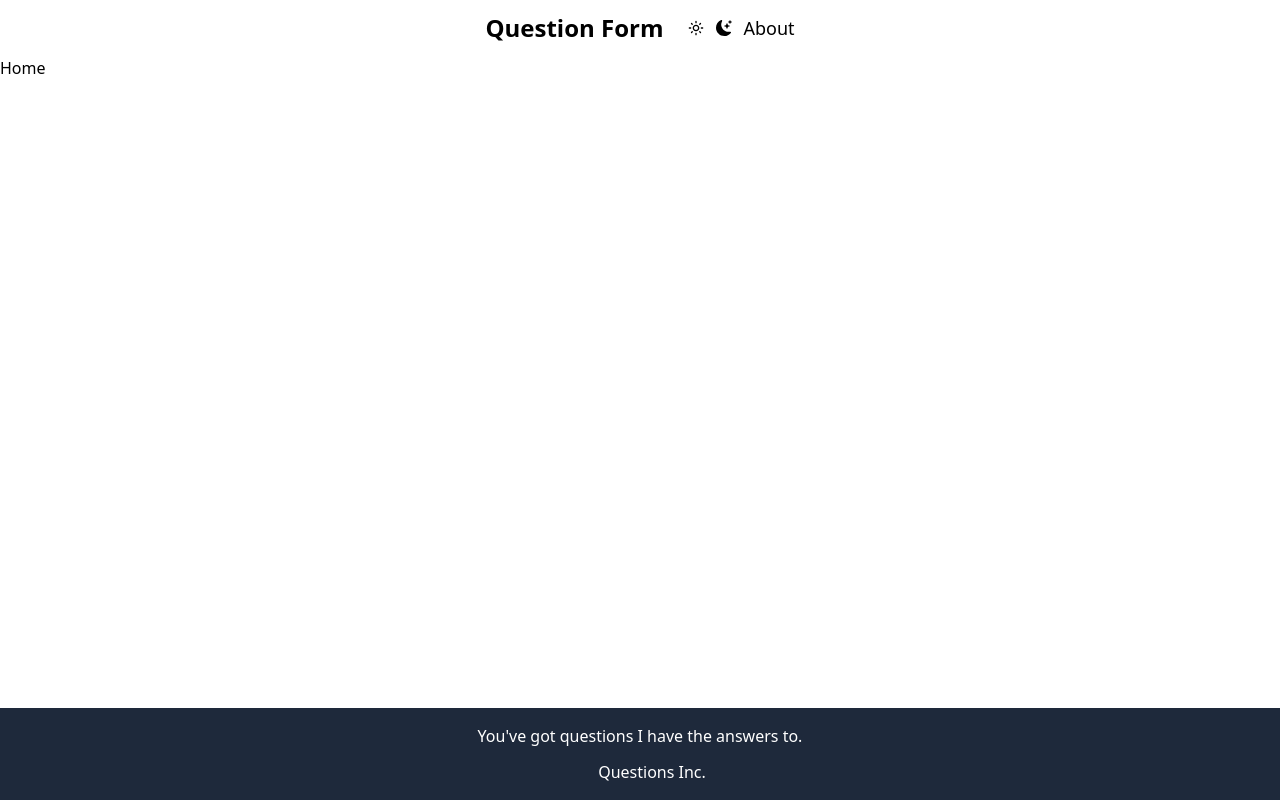
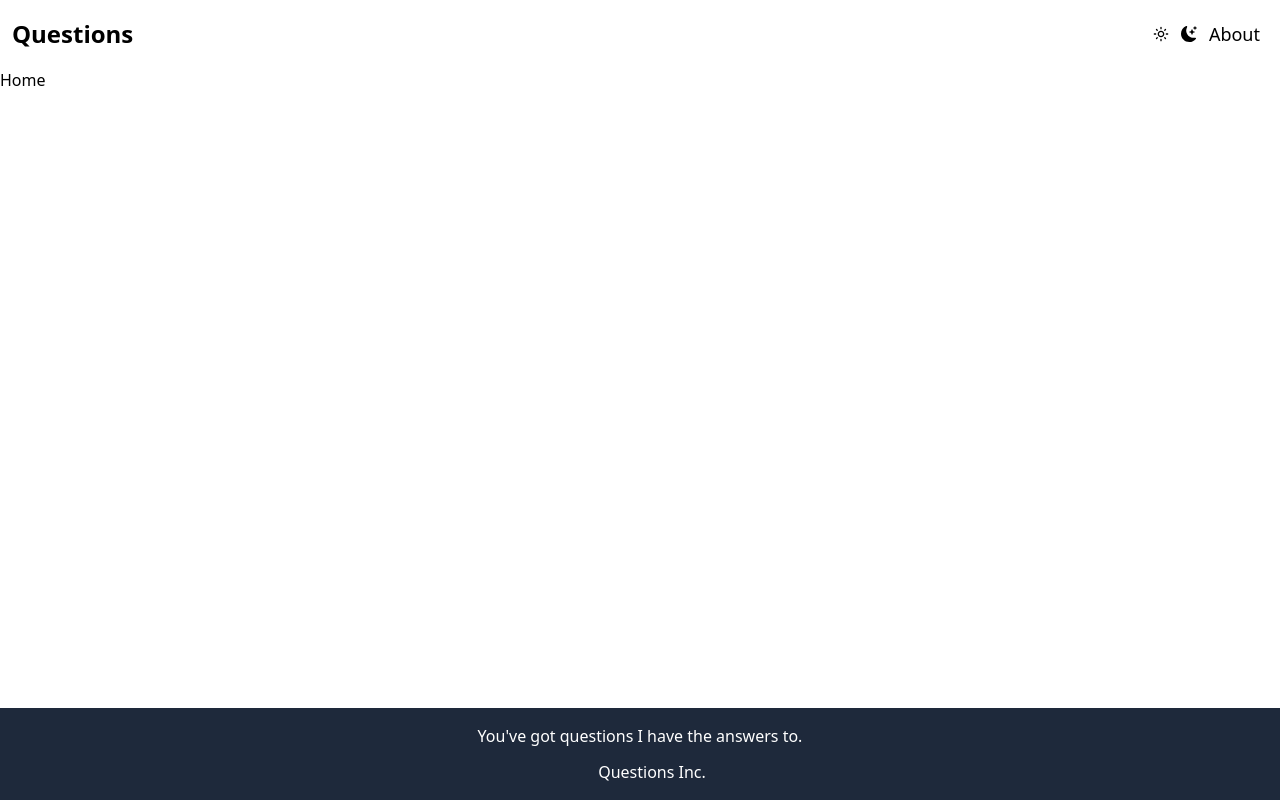
Before and after one commit to Bloom-Sayiorri/controlled-form, a React (Create React App) app: page / in a window 1280 px wide. Built offline with nearby package versions, Linux system fonts and the light colour scheme; some icons are missing.

Commit message:
navbar changes

```diff
--- a/src/components/Navbar.jsx
+++ b/src/components/Navbar.jsx
@@ -6,11 +6,11 @@ import { NavLink } from 'react-router-dom';
 const Navbar = () => {
     //
   return (
-    <section className='flex justify-center p-3 items-center'>
-        <NavLink >
-          <h1 className='mr-0 pr-2 items-center text-2xl font-semibold'>Question Form</h1>
+    <section className='flex justify-between p-3 items-center'>
+        <NavLink to='/'>
+          <h1 className='items-center text-2xl font-semibold'>Questions</h1>
         </NavLink>
-        <nav className='flex justify-end items-center gap-3 ml-4'>
+        <nav className='flex justify-end items-center gap-3 p-2'>
           <MdOutlineLightMode />
           <BsFillMoonStarsFill />
           <NavLink className='text-lg' to='/about'>About</NavLink>
```
